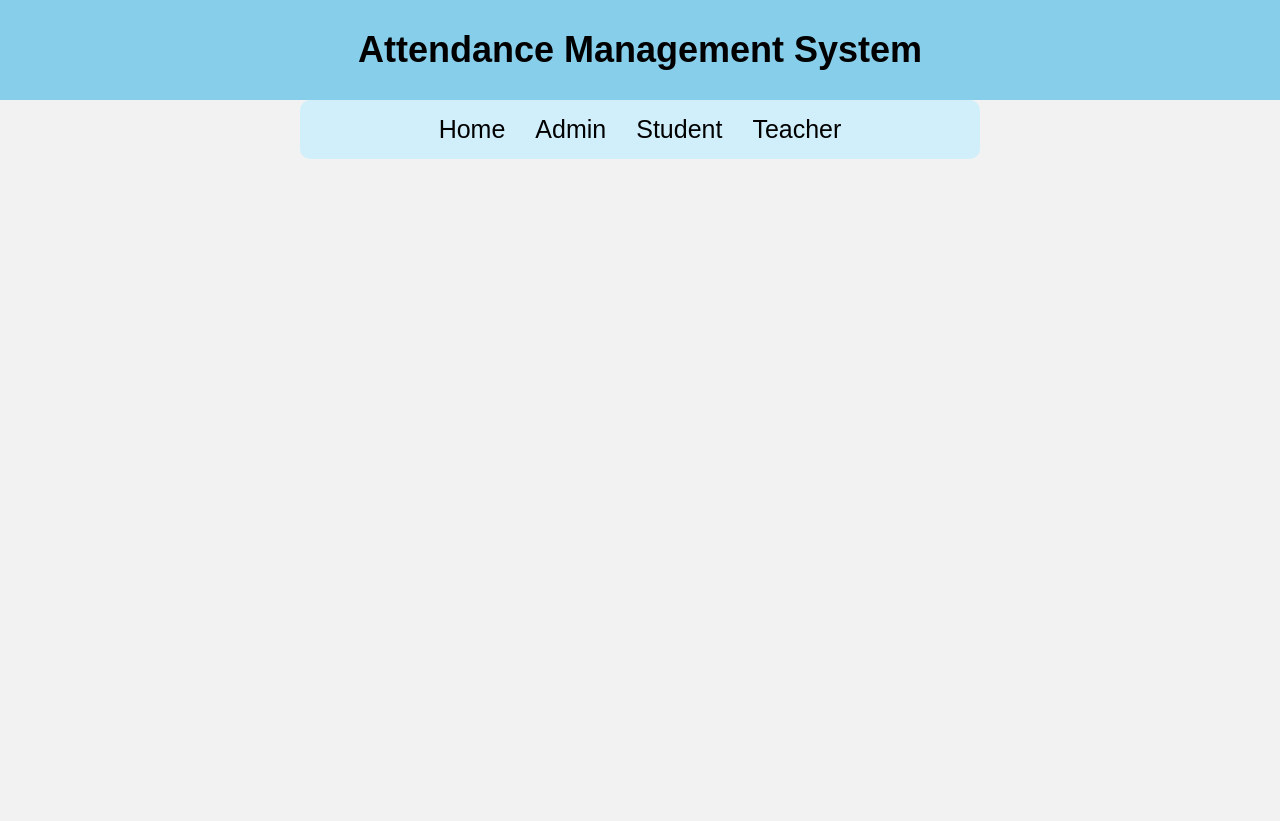
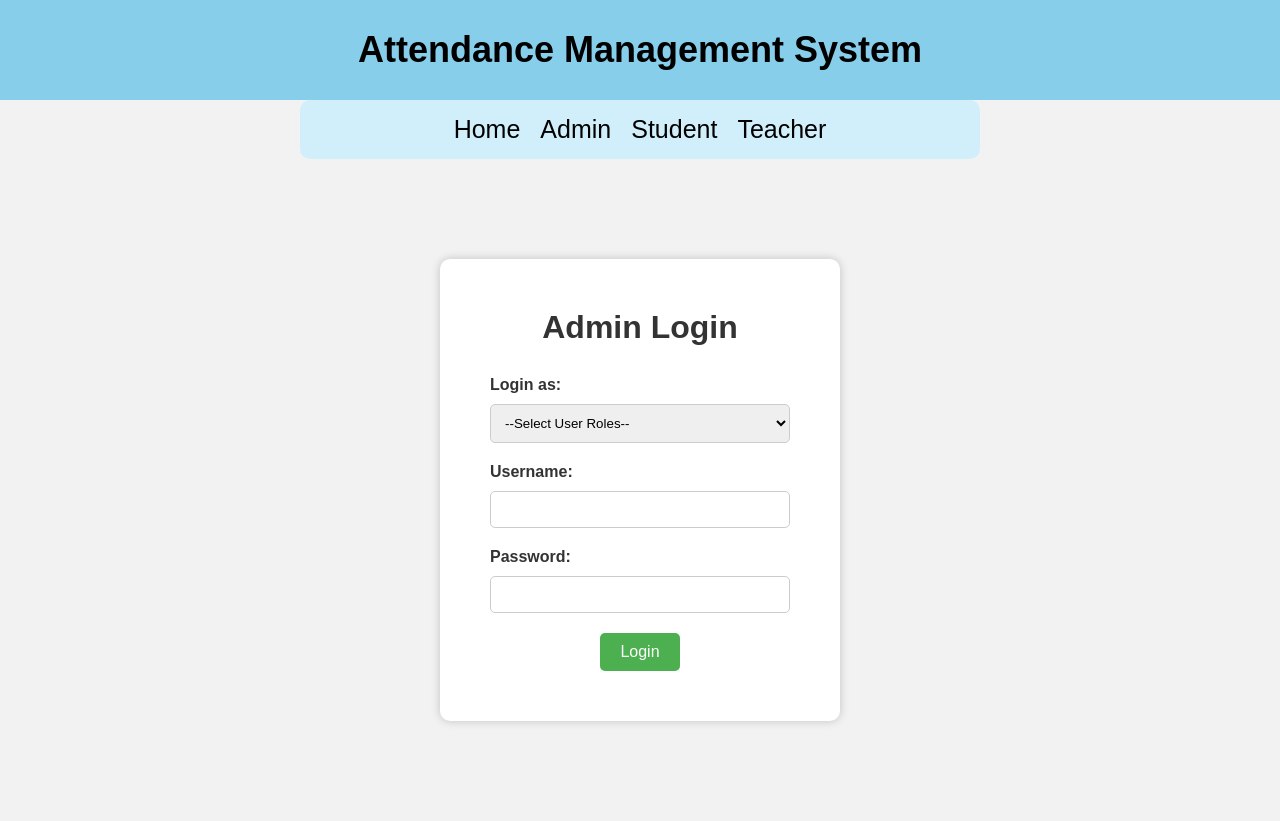
Before and after one commit to bibhanshu01/attendance_management_system, a PHP site: page / in a window 1280 px wide. Before the commit the page ends 159 px from the top, so only its background shows below. Run offline with PHP 8.4, Linux system fonts and the light colour scheme.

Commit message:
single login page creation

```diff
--- a/css/style.css
+++ b/css/style.css
@@ -2,7 +2,6 @@
   padding: 0;
   margin: 0;
   box-sizing: border-box;
-
 }
 
 /* .navbar {
@@ -68,10 +67,7 @@
   color: black;
 }
 
-body {
-  background-color: #f2f2f2;
-  font-family: Arial, sans-serif;
-}
+
 
 
 header {
@@ -94,7 +90,7 @@ body {
 
 nav li {
   display: inline-block;
-    margin-right: 30px;
+  margin-right: 20px;
 
 
 }
@@ -107,7 +103,6 @@ body {
   color: black;
   font-size: 25px;
   text-decoration: none;
-
 }
 
 nav a:hover {
@@ -117,15 +112,12 @@ body {
   background-color: #E4DCCF;
 }
 
-
-
-
 /* CSS for Admin Login Form */
-  /* body {
+body {
   background-color: #f2f2f2;
   font-family: Arial, sans-serif;
-  } */
-  /* .container {
+}
+.container {
   margin: 100px auto;
   max-width: 400px;
   padding: 50px;
@@ -144,8 +136,11 @@ body {
   margin-bottom: 10px;
   color: #333;
 }
+
+
+
 .container form input[type="text"],
-  input[type="password"] {
+  input[type="password"], select {
   width: 100%;
   padding: 10px;
   border: 1px solid #ccc;
@@ -153,6 +148,11 @@ body {
   margin-bottom: 20px;
   box-sizing: border-box;
   }
+
+
+
+
+
 .container form button[type="submit"] {
   background-color: #4CAF50;
   color: white;
@@ -164,4 +164,4 @@ body {
   margin-top: 20px;
   display: block;
   margin: 0 auto;
-  } */
+}
--- a/index.php
+++ b/index.php
@@ -12,21 +12,34 @@
 <body>
 <div class="heading">Attendance Management System</div>
 
+<!-- Navbar starts -->
 <header>
   <nav>
     <ul>
-      <li><a href="#">Home</a></li>
-      <li><a href="admin/admin_login.php">Admin</a></li>
-      <li><a href="student/student_login.php">Student</a></li>
-      <li><a href="teacher/teacher_login.php">Teacher</a></li>
+      <li><a href="../index.php">Home</a></li>
+      <li><a href="#">Admin</a></li>
+      <li><a href="../student/student_login.php">Student</a></li>
+      <li><a href="../teacher/teacher_login.php">Teacher</a></li>
     </ul>
   </nav>
 </header>
+<!-- Navbar ends -->
+
+
 
 <!-- Admin Login Form starts -->
-<!-- <div class="container"> -->
-		<!-- <h1>Admin Login</h1>
+<div class="container">
+		<h1>Admin Login</h1>
 		<form method="POST" action="">
+    <label for="userType">Login as:</label>
+			<select required name="userType">
+                <option value="">--Select User Roles--</option>
+                <option value="Administrator">Administrator</option>
+                <option value="Teacher">Teacher</option>
+                <option value="Student">Student</option>
+			</select>
+
+
 			<label for="username">Username:</label>
 			<input type="text" id="username" name="username" required>
 
@@ -35,11 +48,14 @@
 
 			<button type="submit">Login</button>
 		</form>
-	</div> -->
+	</div>
+
+
+<!-- Admin Login Form ends -->
 
 
 
-<!-- Admin Login Form ends -->
+
 
 
 
```
Also changed, not shown: admin/admin_css/style.css (+10 -2 lines), admin/admin_login.php (+10 -1 lines). Lines whose indentation alone changed are shown as unchanged.
